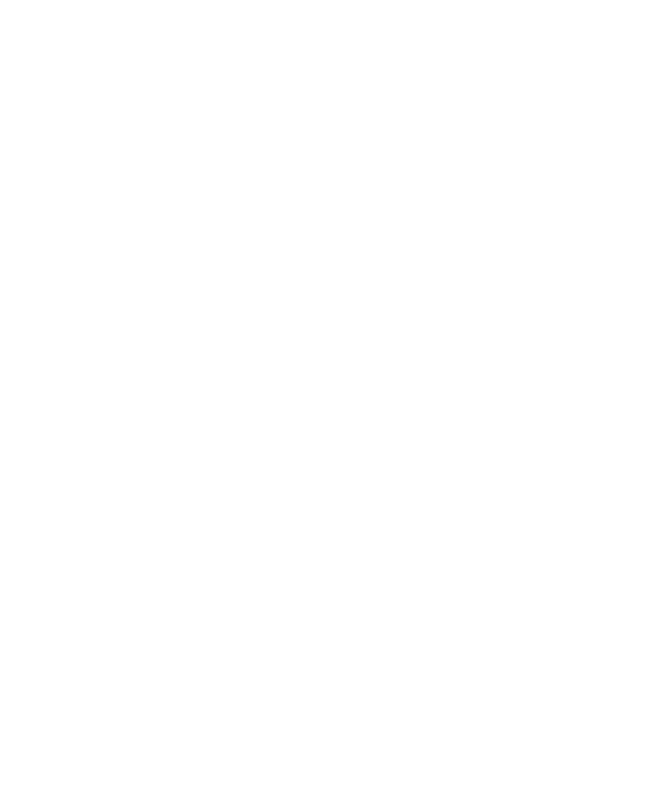
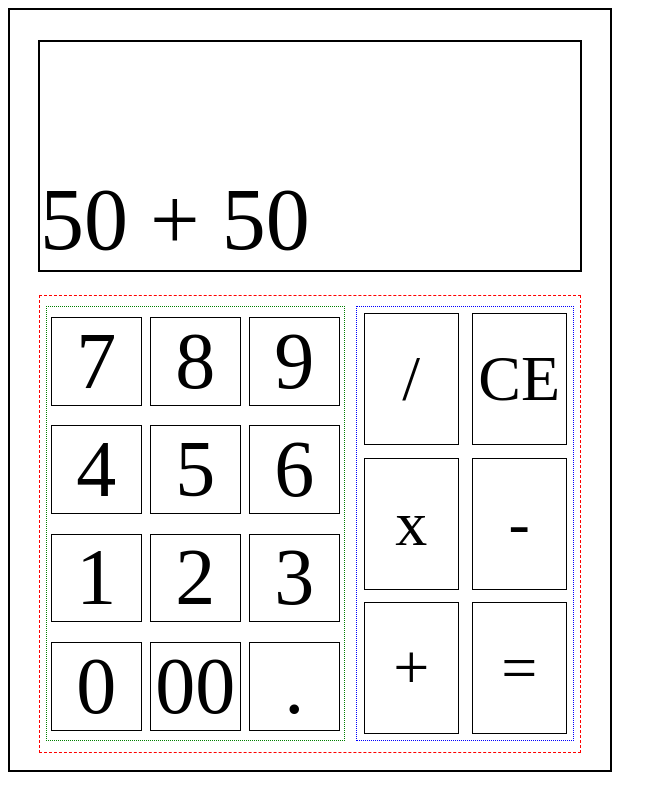
Before and after one commit to Keranod/calculator-js, a plain HTML site: page index.html in a window 1280 px wide. Shown: the whole page, without its empty margins (0-667 px from the left). Drawn offline with Linux system fonts and the light colour scheme.

Commit message:
HTML calculator created and styled

```diff
--- a/index.html
+++ b/index.html
@@ -8,6 +8,34 @@
     <link rel="stylesheet" href="./styles.css">
 </head>
 <body>
-
+    <div class="calculator">
+        <div class="display">
+            50 + 50
+        </div>
+        <div class="buttons">
+            <div class="numbers">
+                <div class="button" id="7">7</div>
+                <div class="button" id="8">8</div>
+                <div class="button" id="9">9</div>
+                <div class="button" id="4">4</div>
+                <div class="button" id="5">5</div>
+                <div class="button" id="6">6</div>
+                <div class="button" id="1">1</div>
+                <div class="button" id="2">2</div>
+                <div class="button" id="3">3</div>
+                <div class="button" id="0">0</div>
+                <div class="button" id="00">00</div>
+                <div class="button" id=".">.</div>
+            </div>
+            <div class="actions">
+                <div class="button" id="divide">/</div>
+                <div class="button" id="clear">CE</div>
+                <div class="button" id="multiply">x</div>
+                <div class="button" id="substract">-</div>
+                <div class="button" id="sum">+</div>
+                <div class="button" id="equals">=</div>
+            </div>
+        </div>
+    </div>
 </body>
 </html>
--- a/styles.css
+++ b/styles.css
@@ -0,0 +1,68 @@
+.calculator {
+    display: flex;
+    flex-direction: column;
+    align-items: center;
+    width: 75vh;
+    height: 95vh;
+    border: solid black 0.3vh;
+    gap: 3%;
+}
+
+.display {
+    display: flex;
+    width: 90%;
+    height: 30%;
+    border: solid black 0.3vh;
+    margin-top: 5%;
+    align-items: end;
+    font-size: 11vh;
+}
+
+.buttons {
+    display: flex;
+    align-items: center;
+    justify-content: space-around;
+    width: 90%;
+    height: 60%;
+    border: dashed red 0.2vh;
+}
+
+.numbers {
+    display: flex;
+    flex-wrap: wrap;
+    justify-content: space-around;
+    align-items: center;
+    width: 55%;
+    height: 95%;
+    border: dotted green 0.2vh;
+}
+
+.actions {
+    display: flex;
+    flex-wrap: wrap;
+    align-items: center;
+    justify-content: space-around;
+    width: 40%;
+    height: 95%;
+    border: dotted blue 0.2vh;
+}
+
+.numbers .button {
+    display: flex;
+    align-items: center;
+    justify-content: center;
+    font-size: 10vh;
+    width: 30%;
+    height: 20%;
+    border: solid black 0.2vh;
+}
+
+.actions .button {
+    display: flex;
+    align-items: center;
+    justify-content: center;
+    font-size: 8vh;
+    width: 43%;
+    height: 30%;
+    border: solid black 0.2vh;
+}
```
